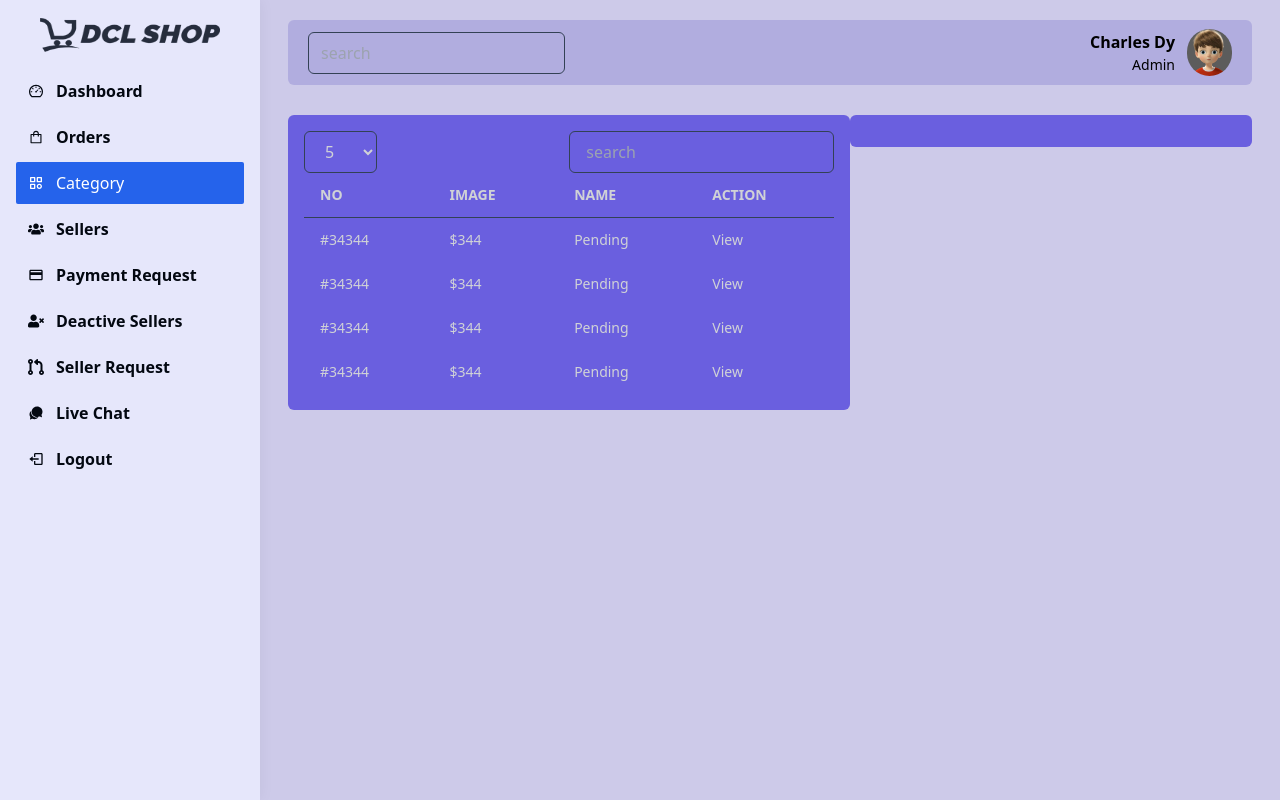
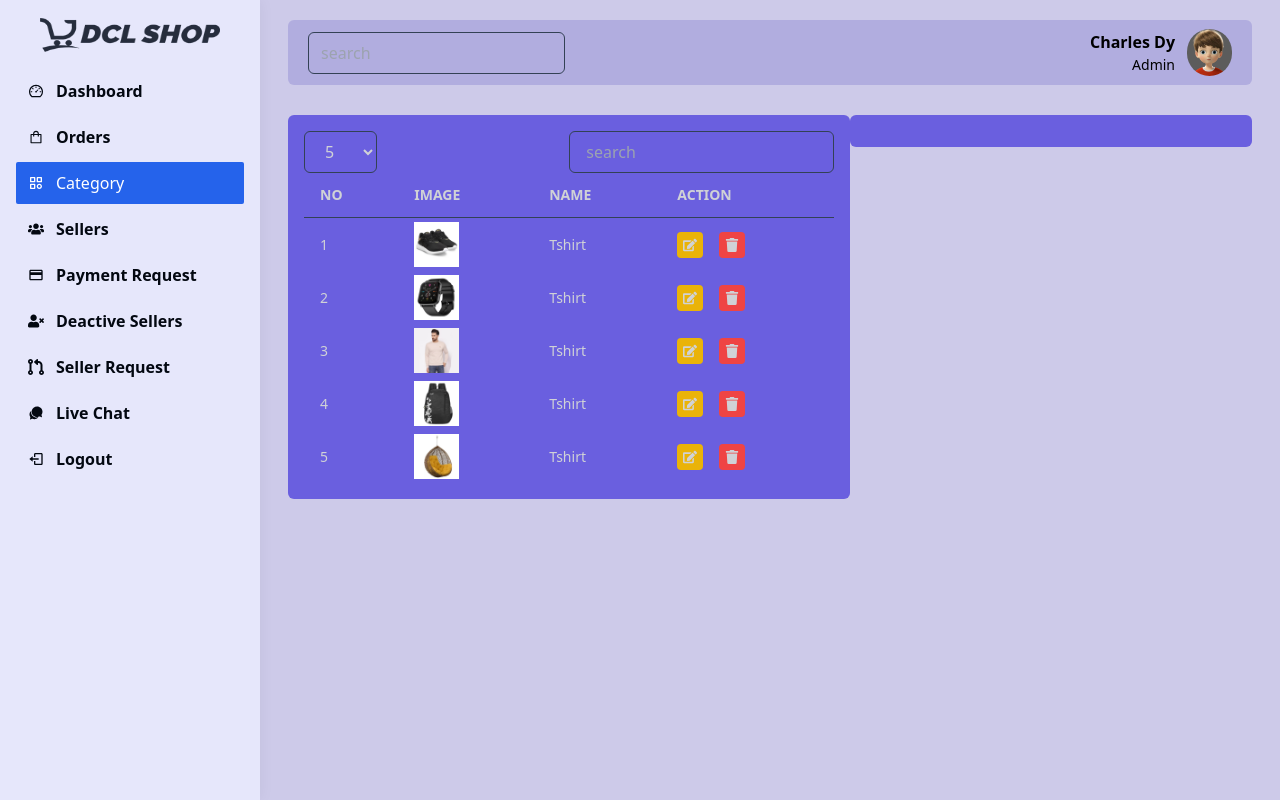
Before and after one commit to charleslinzon/dclshop, a React (Create React App) app in the folder dashboard/: page /admin/dashboard/category in a window 1280 px wide. Built offline with nearby package versions, Linux system fonts and the light colour scheme.

Commit message:
Category Page Design - Part 2

```diff
--- a/dashboard/src/views/admin/Category.jsx
+++ b/dashboard/src/views/admin/Category.jsx
@@ -1,6 +1,7 @@
 import React, { useState } from 'react';
 import { Link } from 'react-router-dom';
 import Pagination from './../Pagination';
+import { FaEdit, FaTrash } from "react-icons/fa";
 
 const Category = () => {
 
@@ -33,14 +34,19 @@ const Category = () => {
                                 </thead>
 
                                 <tbody>
-                                    {
-                                        [1,2,3,4].map((d, i) => <tr key={i}>
-                                        <td scope='row' className='py-3 px-4 font-medium whitespace-nowrap'>#34344</td>
-                                        <td scope='row' className='py-3 px-4 font-medium whitespace-nowrap'>$344</td>
-                                        <td scope='row' className='py-3 px-4 font-medium whitespace-nowrap'>Pending</td>
-                                        <td scope='row' className='py-3 px-4 font-medium whitespace-nowrap'>
-                                            <Link>View</Link></td>
-                                    </tr>)
+                                    { [1,2,3,4,5].map((d, i) =>
+                                        <tr key={i}>
+                                            <td scope='row' className='py-1 px-4 font-medium whitespace-nowrap'>{d}</td>
+                                            <td scope='row' className='py-1 px-4 font-medium whitespace-nowrap'>
+                                                <img className='w-[45px] h-[45px]' src={`http://localhost:3000/images/category/${d}.jpg`} alt="" /></td>
+                                            <td scope='row' className='py-1 px-4 font-medium whitespace-nowrap'>Tshirt</td>
+                                            <td scope='row' className='py-1 px-4 font-medium whitespace-nowrap'>
+                                                <div className='flex justify-start items-center gap-4'>
+                                                    <Link className='p-[6px] bg-yellow-500 rounded hover:shadow-lg hover:shadow-yellow-500/50'><FaEdit /></Link>
+                                                    <Link className='p-[6px] bg-red-500 rounded hover:shadow-lg hover:shadow-red-500/50'><FaTrash /></Link>
+                                                </div>
+                                            </td>
+                                        </tr>)
                                     }
                                 </tbody>
                             </table>
```
